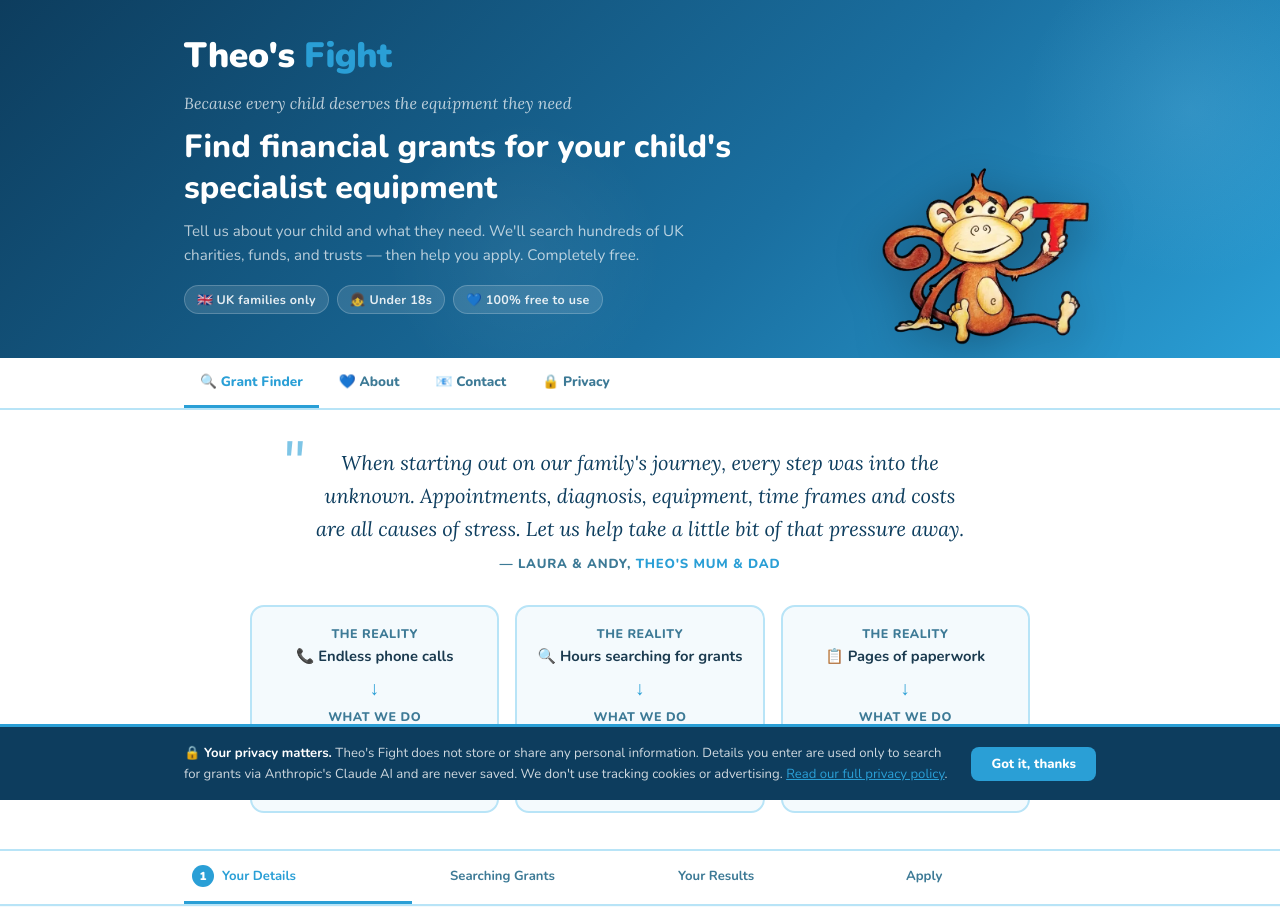
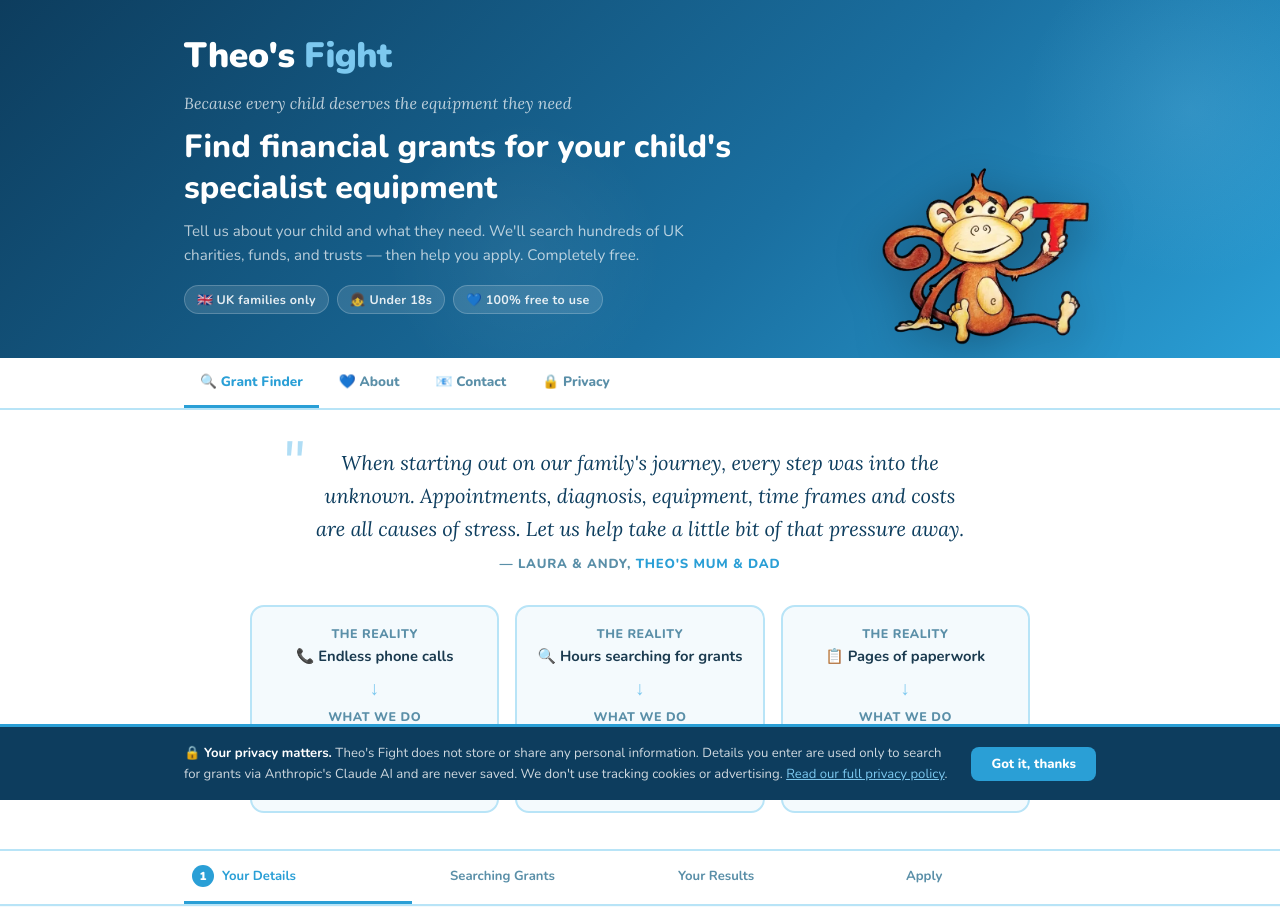
Before and after one commit to Andy-Hutton/theos-fight, a website: page public/index.html in a window 1280 px wide. Shown: the top 907 px of the page. Drawn offline with nearby package versions, Linux system fonts and the light colour scheme.

Commit message:
Reverted colour change

```diff
--- a/public/index.html
+++ b/public/index.html
@@ -53,14 +53,14 @@
   :root {
     --sky: #e0f4fd;
     --sky-mid: #b8e4f7;
-    --sky-deep: #2a9fd6;
+    --sky-deep: #7cc8ef;
     --blue: #2a9fd6;
     --blue-dark: #1a6fa0;
     --navy: #0d3d5e;
     --white: #ffffff;
     --soft: #f4fafd;
     --text: #1a3a4f;
-    --muted: #3d7a96;
+    --muted: #5a8fa8;
     --red: #e03b1f;
     --success: #2ecc71;
     --card-shadow: 0 4px 24px rgba(42,159,214,0.10);
```
